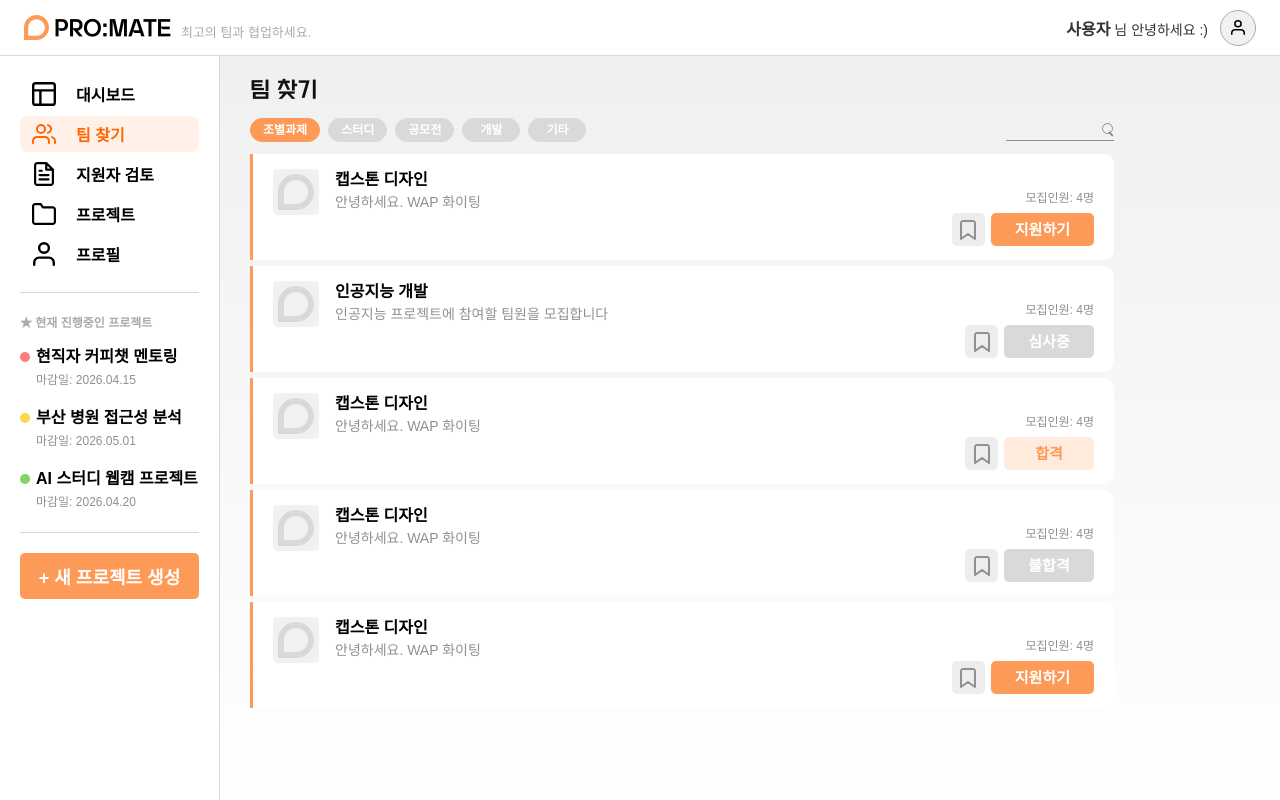
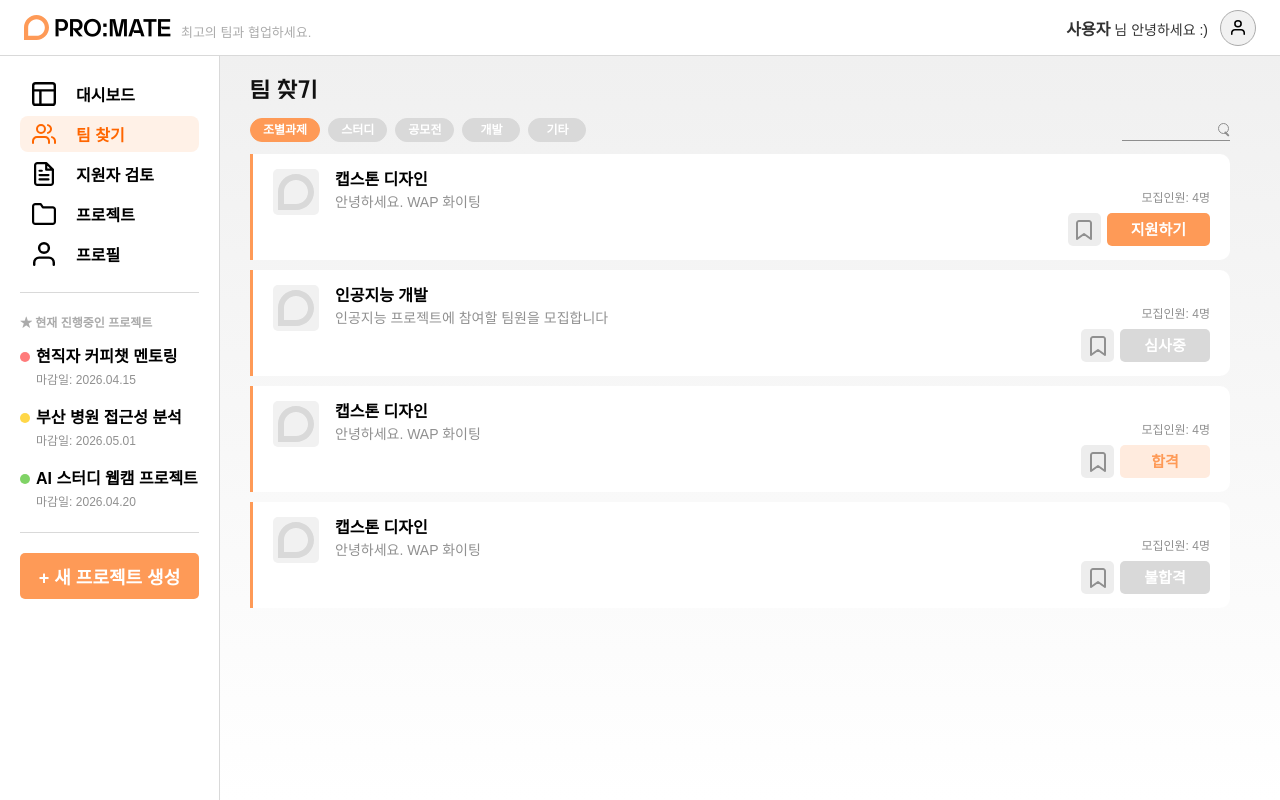
Before and after one commit to pknu-wap/promate, a React (Vite) app in the folder FE/: page /find-team in a window 1280 px wide. Built offline with nearby package versions, Linux system fonts and the light colour scheme; no server answers; a web font is replaced by a local one.

Commit message:
style: 리스트 너비 수정

```diff
--- a/FE/src/pages/FindTeam/FindTeamPage.css
+++ b/FE/src/pages/FindTeam/FindTeamPage.css
@@ -19,7 +19,8 @@
   display: flex;
   align-items: center;
   justify-content: space-between;
-  width: min(864px, calc(100vw - 260px));
+  width: 100%;
+  max-width: 1000px;
   margin-bottom: 12px;
 }
 
@@ -105,8 +106,9 @@
 .find-team-list {
   display: flex;
   flex-direction: column;
-  gap: 6px;
-  width: min(864px, calc(100vw - 260px));
+  gap: 10px;
+  width: 100%;
+  max-width: 1000px;
 }
 
 .find-team-empty {
--- a/FE/src/pages/FindTeam/FindTeamPage.jsx
+++ b/FE/src/pages/FindTeam/FindTeamPage.jsx
@@ -73,15 +73,6 @@ const mockTeamPosts = [
     bookmarked: false,
     applied: true,
     applyStatus: "rejected",
-  },
-  {
-    id: 5,
-    category: "assignment",
-    title: "캡스톤 디자인",
-    summary: "안녕하세요. WAP 화이팅",
-    capacity: 4,
-    bookmarked: false,
-    applied: false,
   },
 ];
 
```
